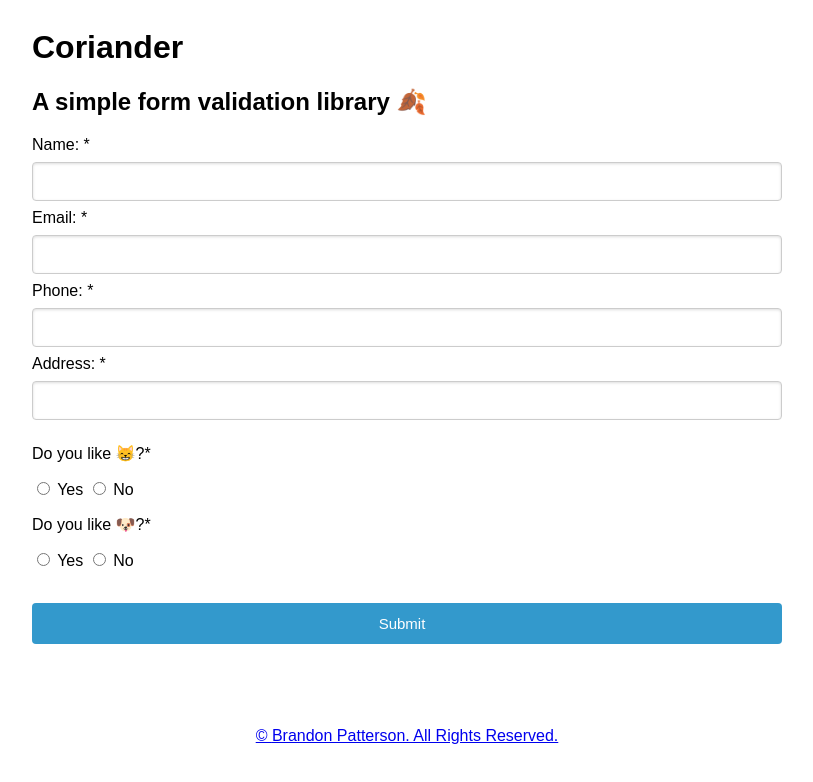
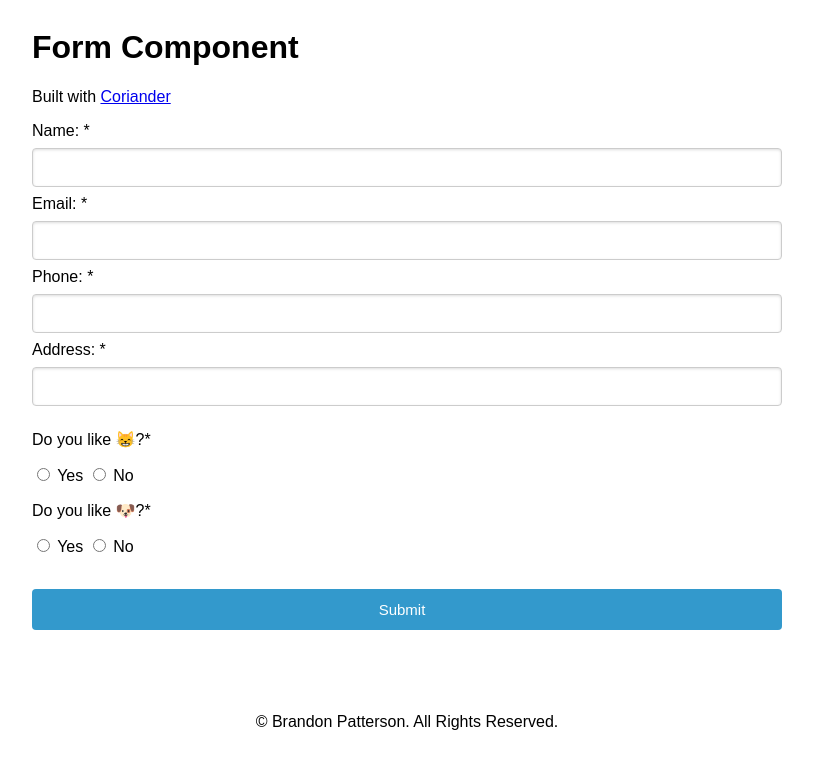
Before and after one commit to brandnpatterson/form-submission, a website: page index.html in a window 1280 px wide. Shown: the whole page, without its empty margins (233-1046 px from the left). Drawn offline with nearby package versions, Linux system fonts and the light colour scheme; files that its build step writes are made by us from their sources.

Commit message:
use coriander library

```diff
--- a/index.html
+++ b/index.html
@@ -6,14 +6,22 @@
     <meta http-equiv="X-UA-Compatible" content="ie=edge" />
     <link rel="icon" type="image/png" href="public/favicon.ico" sizes="16x16" />
     <link rel="stylesheet" href="public/style.css" />
-    <title>Coriander</title>
+    <title>Form Component</title>
   </head>
   <body>
     <div class="wrapper">
       <form class="container form" method="post" autocomplete="off" name="form">
         <div class="form-content">
-          <h1 class="title">Coriander</h1>
-          <h2 class="subtitle">A simple form validation library 🍂</h2>
+          <h1 class="title">Form Component</h1>
+          <p>
+            Built with
+            <a
+              class="subtitle"
+              href="https://github.com/brandnpatterson/coriander"
+              target="_blank"
+              >Coriander</a
+            >
+          </p>
           <div class="form-group">
             <label class="form-label" for="name"
               >Name: <span class="required">*</span></label
--- a/package.json
+++ b/package.json
@@ -13,7 +13,7 @@
     "stylelint": "stylelint src/sass/**/*.scss"
   },
   "dependencies": {
-    "coriander": "^1.0.7"
+    "coriander": "^1.0.9"
   },
   "devDependencies": {
     "babel-core": "^6.26.3",
--- a/src/sass/components/_footer.scss
+++ b/src/sass/components/_footer.scss
@@ -0,0 +1,4 @@
+.footer a {
+  color: $black;
+  text-decoration: none;
+}
```
Also changed, not shown: 1 other file.
